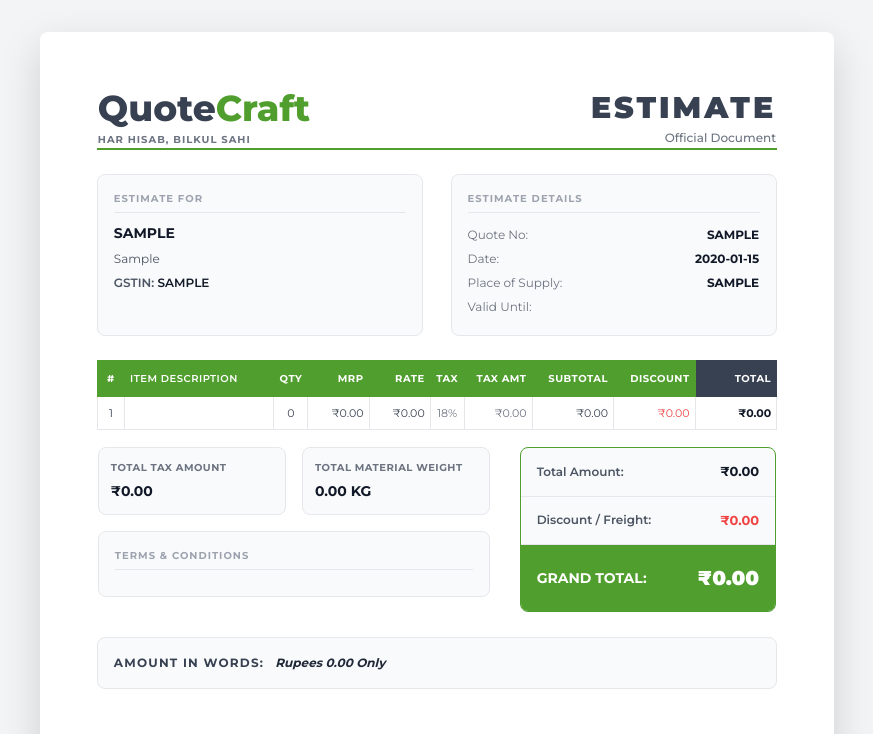
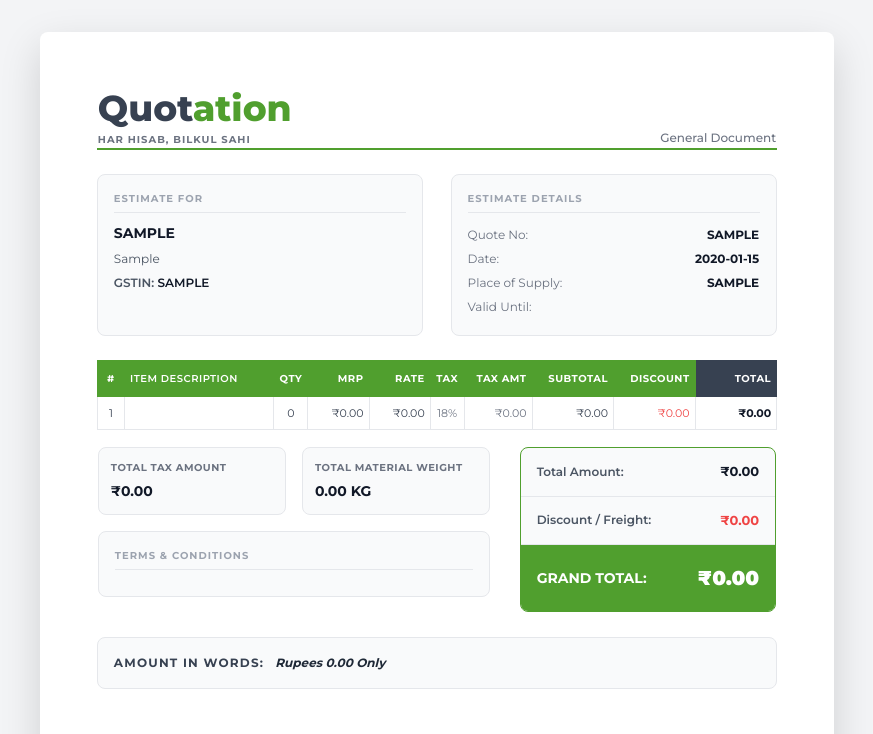
Before and after one commit to guru00847/QUOTECRAFT, a plain HTML site: page index.html in a window 1280 px wide. Both pictures are taken after typing "Sample", "Sample", "Sample", "Sample", "2020-01-15", "Sample" into the empty fields and a click on the button "Generate QuoteCraft Estimate". Shown: the top 734 px of the page, without its empty margins (203-1076 px from the left). Drawn offline with nearby package versions, Linux system fonts and the light colour scheme; no server answers.

Commit message:
index.html

```diff
--- a/index.html
+++ b/index.html
@@ -147,7 +147,7 @@
     <div class="flex items-center justify-between mb-8 bg-white p-6 rounded-2xl shadow-sm border border-gray-200">
       <div>
         <h1 class="text-3xl font-extrabold tracking-tight">
-          <span class="text-brand-dark">Quote</span><span class="text-brand-green">Craft</span>
+          <span class="text-brand-dark">હર હર </span><span class="text-brand-green"> મહાદેવ </span>
         </h1>
         <p class="text-sm font-bold text-gray-500 mt-1 uppercase tracking-wider">Har Hisab, Bilkul Sahi</p>
       </div>
@@ -312,12 +312,12 @@
       <table class="no-break" style="width: 100%; border-bottom: 2px solid #509f2e; padding-bottom: 16px; margin-bottom: 24px;">
         <tr>
           <td style="vertical-align: bottom;">
-            <h1 style="font-size: 36px; font-family: 'Montserrat', sans-serif; font-weight: 800; margin: 0; color: #374151; line-height: 1;">Quote<span style="color: #509f2e;">Craft</span></h1>
+            <h1 style="font-size: 36px; font-family: 'Montserrat', sans-serif; font-weight: 800; margin: 0; color: #374151; line-height: 1;">Quot<span style="color: #509f2e;">ation</span></h1>
             <p style="font-size: 10px; color: #6b7280; font-weight: bold; text-transform: uppercase; letter-spacing: 0.1em; margin: 6px 0 0 0;">Har Hisab, Bilkul Sahi</p>
           </td>
           <td style="text-align: right; vertical-align: bottom;">
-            <h2 style="font-size: 30px; font-family: 'Montserrat', sans-serif; font-weight: 900; color: #374151; text-transform: uppercase; letter-spacing: 0.1em; margin: 0; line-height: 1;">Estimate</h2>
-            <p style="font-size: 12px; color: #6b7280; font-weight: 500; margin: 6px 0 0 0;">Official Document</p>
+            <h2 style="font-size: 30px; font-family: 'Montserrat', sans-serif; font-weight: 900; color: #374151; text-transform: uppercase; letter-spacing: 0.1em; margin: 0; line-height: 1;"></h2>
+            <p style="font-size: 12px; color: #6b7280; font-weight: 500; margin: 6px 0 0 0;">General Document</p>
           </td>
         </tr>
       </table>
```
